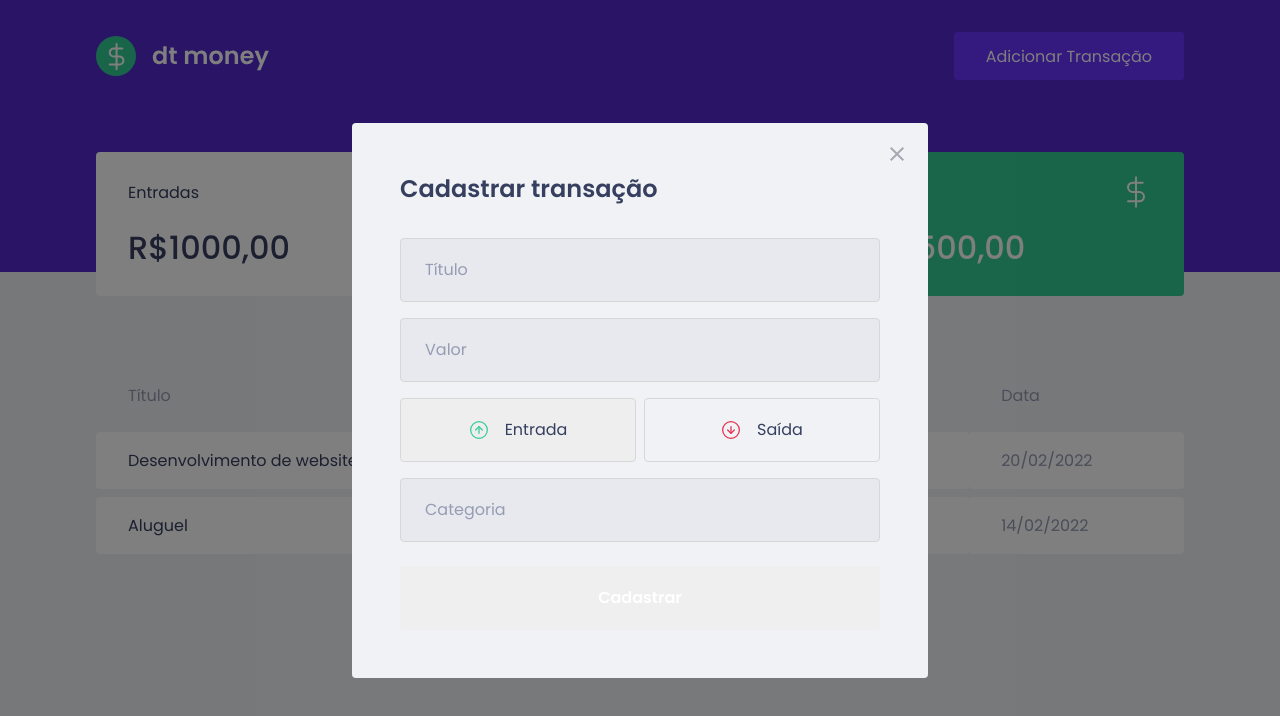
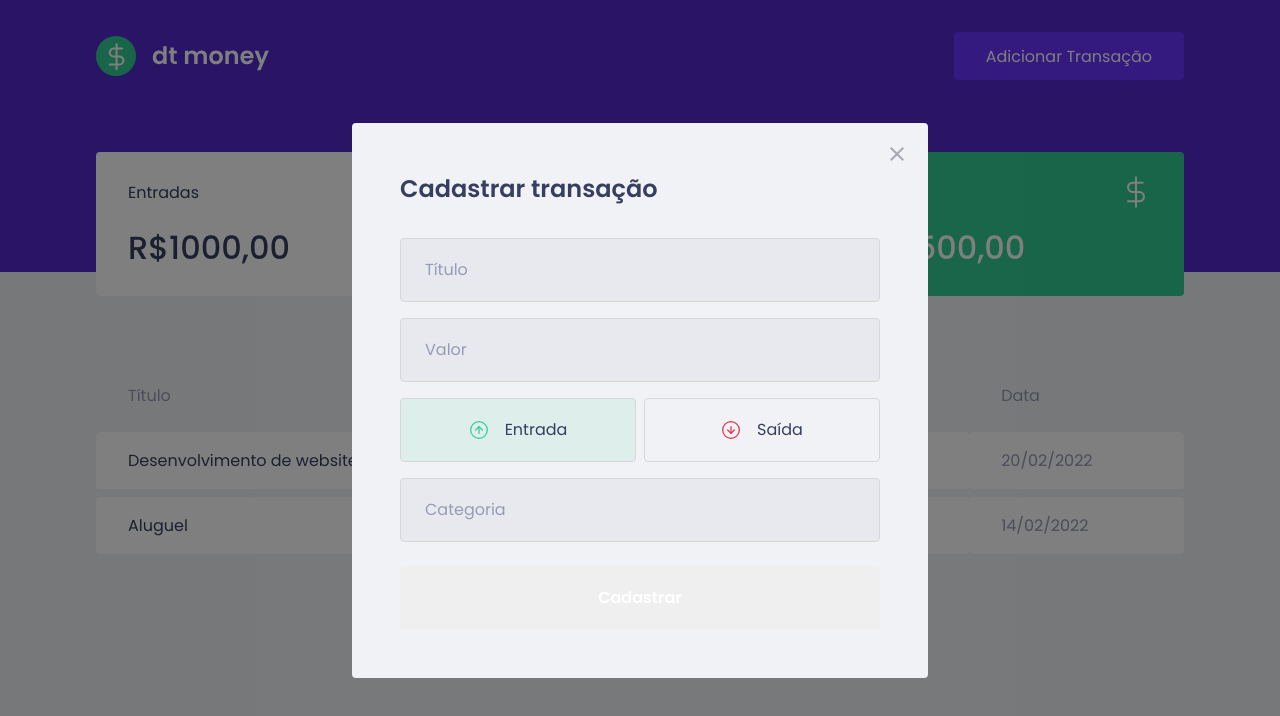
Before and after one commit to Erickbci/ignite_dtmoney, a React (Create React App) app: page / in a window 1280 px wide. Both pictures are taken after a click on the button "Adicionar Transação". Shown: the top 716 px of the page. Built offline with nearby package versions, Linux system fonts and the light colour scheme; no server answers; what miragejs would draw is missing.

Commit message:
Cores dos Botões

```diff
--- a/src/components/NewTransactionModal/index.tsx
+++ b/src/components/NewTransactionModal/index.tsx
@@ -47,6 +47,7 @@
             type='button'
             onClick={() => {setType('deposit')}}
             isActive={type === 'deposit'}
+            activeColor="green"
           >
             <img src={incomeImg} alt="Entrada" />
             <span>Entrada</span>
@@ -56,6 +57,7 @@
             type='button'
             onClick={() => {setType('withdraw')}}
             isActive={type === 'withdraw'}
+            activeColor="red"
           >
             <img src={outcomeImg} alt="Saída" />
             <span>Saída</span>
--- a/src/components/NewTransactionModal/styles.ts
+++ b/src/components/NewTransactionModal/styles.ts
@@ -1,6 +1,6 @@
 import styled from 'styled-components';
 
-import { darken } from 'polished'
+import { darken, transparentize } from 'polished'
 
 export const Container = styled.form`
     h2 {
@@ -59,6 +59,12 @@
 
 interface RadioBoxProps {
     isActive: boolean;
+    activeColor: 'green' | 'red';
+}
+
+const colors = {
+    green: '#33CC95',
+    red: '#E52E4D'
 }
 
 export const RadioBox = styled.button<RadioBoxProps>`
@@ -66,7 +72,9 @@
         border: 1px solid #d7d7d7;
         border-radius: 0.25rem;
 
-        background: ${(props) => props.isActive ? '#eee' : 'transparent'};
+        background: ${(props) => props.isActive
+        ? transparentize(0.9, colors[props.activeColor])
+        : 'transparent'};
 
         display: flex;
         align-items: center;
```
